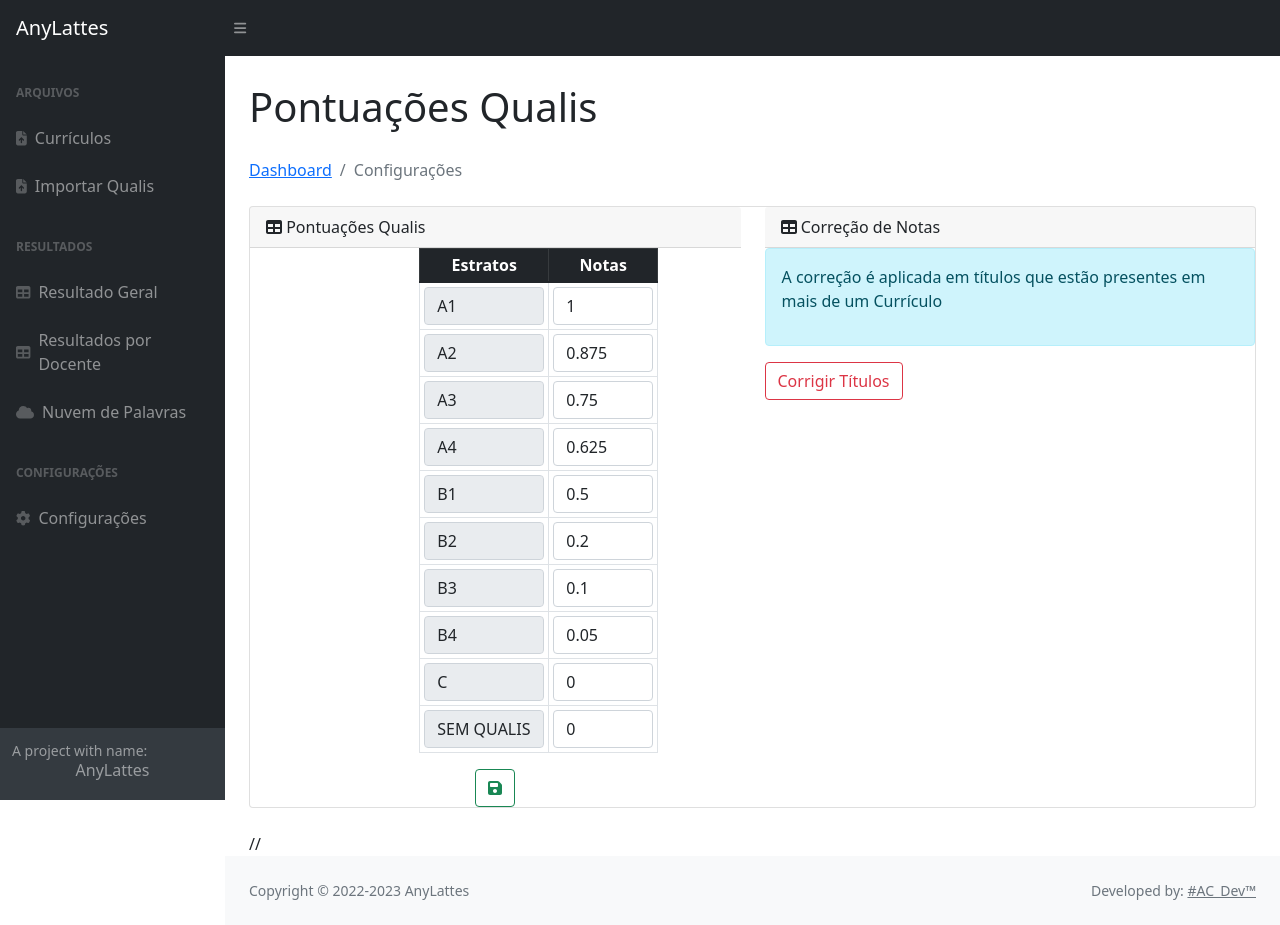
After one commit to alexcirilo/AnyLattes, a Flask app: page /configuracoes in a window 1280 px wide. The commit adds this page. Run offline with Flask 2, Linux system fonts and the light colour scheme; some libraries are stand-ins or nearby versions.

Commit message:
inclusão tabela pontuacoes qualis e opcao dividir qualis com titulos p/ mais de 1 curriculo

```diff
--- a/app.py
+++ b/app.py
@@ -249,20 +249,30 @@ def listar():
     totalNotas = soma_nota()
     return render_template("resultados_por_docente.html", listar = listar, totalNotas = totalNotas, contadorEstratos = contadorEstratos)
 
-@app.route('/corrige_notas')
+@app.route('/corrige_notas', methods=['POST','GET'])
 def corrige_notas():
     titulosRepetidos = titulos_qualis()
+
     for tits in titulosRepetidos:
         for t in tits:
-            rep = qualis_repetidos(titulo=t)
-            for r in rep:
+            rep = titulo_repetido(t)
+            if rep == 0:
+                continue
+            else:
+                for r in rep:
+                    estrato = r[2]
+                    nota_temp = busca_pontuacao_estrato(estrato)
+                    nota = nota_temp[0]
+                    update_notas(nota,r[0])
+            reps = qualis_repetidos(titulo=t)
+            for r in reps:
                 print(r)
                 if r[0] == t:
                     media = float(r[1]) / float(r[3])
                     update_qualis_repetido(titulo=r[0],valor=str(media))
                     # showinfo(title="VALIDADO",message="Corrigido com Sucesso!")
                     break
-    return redirect('/listar')
+    return redirect('/configuracoes')
 
 @app.route('/contadores',methods=["POST","GET"])
 def contadores():
@@ -370,6 +380,63 @@ def atualiza():
         flash("Atualizado com Sucesso! ")
     return resultado_total()
 
+@app.route('/atualiza_docente',methods=['POST'])
+def atualiza_docente():
+    if request.method=="POST":
+        id = request.form['id']
+        docente = request.form['hidden_nome_docente']
+        # titulo = request.form['titulo']
+        nome_evento = request.form['nome_evento']
+        doi = request.form['doi']
+        sigla = request.form['sigla']
+        estratos = request.form['estratos']
+        estratos = estratos.upper()
+
+        nota_temp = busca_pontuacao_estrato(estratos)
+        nota = nota_temp[0]
+
+        # if (estratos == 'A1'):
+        #     nota = str(models.BaseDeCorrecoes.A1p)
+        # elif (estratos == 'A2'):
+        #     nota = str(models.BaseDeCorrecoes.A2p)
+        # elif (estratos == 'A3'):
+        #     nota = str(models.BaseDeCorrecoes.A3p)
+        # elif (estratos == 'A4'):
+        #     nota = str(models.BaseDeCorrecoes.A4p)
+        # elif (estratos == 'B1'):
+        #     nota = str(models.BaseDeCorrecoes.B1p)
+        # elif (estratos == 'B2'):
+        #     nota = str(models.BaseDeCorrecoes.B2p)
+        # elif (estratos == 'B3'):
+        #     nota = str(models.BaseDeCorrecoes.B3p)
+        # elif (estratos == 'B4'):
+        #     nota = str(models.BaseDeCorrecoes.B4p)
+        # elif (estratos == 'C'):
+        #     nota = str(models.BaseDeCorrecoes.Cp)
+        # elif (estratos == 'SEM QUALIS' or estratos == ' ' or estratos == '-' ):
+        #     nota = '0'
+
+        versao = lista_por_id(id)
+
+        atualizar(id, doi, sigla, nome_evento, estratos, nota, versao[11])
+
+        flash("Atualizado com Sucesso! ")
+    return resultado_docente(docente)
+
+@app.route('/resultado_docente',methods=['POST'])
+def resultado_docente(docente):
+
+    return resultado_editado(docente)
+
+def resultado_editado(docente):
+
+    listar = lista()
+    #prof = busca_prof()
+    totalNotas = soma_nota()
+    contadorEstratos = contador_estratos()
+    return render_template("resultados_por_docente.html", docente=docente, listar = listar, totalNotas = totalNotas, contadorEstratos = contadorEstratos)
+
+
 @app.route("/deletarDocente/<docente>",methods=['POST'])
 def deletarDocente(docente):
     deletar_docente(docente)
@@ -397,6 +464,25 @@ def nuvem_docente():
     nuvem_por_docente(docente)
     return render_template('nuvem.html')
 
+@app.route("/configuracoes")
+def configuracoes():
+    valor = lista_pontuacoes()
+    return render_template('notas.html',valor=valor)
+
+@app.route("/tabela_qualis",methods=['POST'])
+def tabela_qualis():
+    nota = request.form.getlist('nota')
+    estrato = request.form.getlist('estrato')
+    dados = {}
+    dados = zip(estrato,nota)
+    print(dados)
+
+    for dado in dados:
+        update_pontuacoes(dado[0],dado[1])
+    flash("Tabela atualizada com sucesso!")
+    return configuracoes()
+
+
 if __name__ == "__main__":
     database.tabela_resultados()
-    app.run(host='0.0.0.0')
+    app.run(host='0.0.0.0', debug=True)
--- a/arq.json
+++ b/arq.json
@@ -1,7 +1,7 @@
 [
     {
-        "Ano": "2022",
-        "Estratos": "B3",
+        "Ano": "2023",
+        "Estratos": "B4",
         "Quantidade": 1
     }
 ]
--- a/media_docentes.json
+++ b/media_docentes.json
@@ -41,7 +41,7 @@
     },
     {
         "Docente": "VICTOR DIAS LEITE",
-        "M\u00e9dia": 0.0,
+        "M\u00e9dia": 0.05,
         "Mediana": 0.75
     }
 ]
--- a/models/connection.py
+++ b/models/connection.py
@@ -26,6 +26,12 @@ def tabela_resultados():
                 estratos text,
                 notas text,
                 versao INTEGER DEFAULT 0 NOT NULL
+                );
+
+                CREATE TABLE IF NOT EXISTS pontuacoes(
+                    id INTEGER NOT NULL primary key autoincrement,
+                    estrato text not null,
+                    nota text
                 );
     """
 
--- a/models/consulta.py
+++ b/models/consulta.py
@@ -237,3 +237,27 @@ def update_notas(nota, titulo):
     cursor = db.cursor()
     cursor.execute(sql)
     db.commit()
+
+def lista_pontuacoes():
+    sql = "select * from pontuacoes"
+    cursor = db.cursor()
+    cursor.execute(sql)
+    resultado = cursor.fetchall()
+    return resultado
+
+def busca_pontuacao_estrato(estrato):
+    if estrato == '-':
+        estrato = 'SEM QUALIS'
+    sql = "select nota from pontuacoes where estrato = '"+estrato+"'"
+    cursor = db.cursor()
+    cursor.execute(sql)
+    resultado = cursor.fetchone()
+    return resultado
+
+
+
+def update_pontuacoes(estrato, nota):
+    sql = ("update pontuacoes set nota = '"+nota+"' where estrato = '"+estrato+"';")
+    cursor = db.cursor()
+    cursor.execute(sql)
+    db.commit()
--- a/static/js/scripts.js
+++ b/static/js/scripts.js
@@ -25,7 +25,7 @@ window.addEventListener('DOMContentLoaded', event => {
 // Popup alerta de sucesso ou falha, limitado a alguns segundos.
 $(document).ready(function(){
     setTimeout(function() {
-	$(".alert").fadeOut("slow", function(){
+	$("#alert").fadeOut("slow", function(){
 		$(this).alert('close');
 	});
     }, 500);
--- a/templates/base.html
+++ b/templates/base.html
@@ -61,9 +61,11 @@
                             <div class="sb-nav-link-icon"><i class="fas fa-cloud"></i></div>
                             Nuvem de Palavras
                         </a>
-
-
-
+                        <div class="sb-sidenav-menu-heading">Configurações</div>
+                        <a class="nav-link" href="{{url_for('configuracoes')}}">
+                            <div class="sb-nav-link-icon"><i class="fas fa-gear"></i></div>
+                            Configurações
+                        </a>
                     </div>
                 </div>
                 <div class="sb-sidenav-footer">
@@ -80,11 +82,15 @@
                                 <span class="visually-hidden">Loading...</span>
                             </div>
                         </div>
-                        {% block content %} {% endblock %}
+                        <div class="container" style="text-align: center;">
+                            {% for messages in get_flashed_messages() %}
+                                <div id="alert" class="alert alert-primary alert-dismissible fade show" role="alert">{{messages}}</div>
+                            {%endfor%}
+                        </div>
+                        {% block content %}
 
-                        {% for messages in get_flashed_messages() %}
-                            <div class="alert alert-primary alert-dismissible fade show" role="alert">{{messages}}</div>
-                        {%endfor%}
+                        {% endblock %}
+
                     </div>
             </main>
             <!-- Footer-->
--- a/templates/edita_publicacao_docente.html
+++ b/templates/edita_publicacao_docente.html
@@ -6,10 +6,11 @@
         <span class="visually-hidden">Loading...</span>
     </div>
 </div> -->
-<form action="{{ url_for('atualiza') }}" method="post" class="form-inline">
+<form action="{{ url_for('atualiza_docente') }}" method="post" class="form-inline">
     <div class="row">
         <div class="col-md-9">
             <input type="hidden" name="id" value="{{mostra[0]}}">
+            <input type="hidden" name="hidden_nome_docente" value="{{mostra[1]}}">
 
             <div class="form-group">
                 <label for="nome_docente" class="form-label">Nome: </label>
--- a/templates/loading.html
+++ b/templates/loading.html
@@ -22,6 +22,11 @@
                 console.log(inicio);
                 console.log(fim);
                 window.location.replace('/resultado_total');
+            },
+            error: function(){
+                window.location.replace('/');
+                //document.getElementById("alert").innerHTML = "<div id='alert' class='alert alert-danger alert-dismissible fade show' role='alert'>!</div>";
+                alert('Falha ao importar currículo(s)!')
             }
         });
     }
--- /dev/null
+++ b/templates/notas.html
@@ -0,0 +1,78 @@
+{% extends 'base.html'%}
+<h1>{%block title%}Configurações{%endblock%}</h1>
+{%block content%}
+
+<h1>Pontuações Qualis</h1>
+<div class="col-md-8">
+    <ol class="breadcrumb mb-4">
+        <li class="breadcrumb-item"><a href="{{url_for('index')}}">Dashboard</a></li>
+        <li class="breadcrumb-item active">Configurações</li>
+    </ol>
+</div>
+<div class="card mb-4">
+    <div class="row">
+        <div class="col-6">
+            <div class="card-header" id="card-header">
+                <i class="fas fa-table"></i>
+                Pontuações Qualis
+            </div>
+            <form action="{{url_for('tabela_qualis')}}" method="post">
+                <div class="container" style="text-align: center; width: 200px" valign="left">
+                    <table id="valores_qualis" class="table table-bordered table-sm ">
+                        <thead class="table-dark">
+                            <tr>
+                                <th>Estratos</th>
+                                <th>Notas</th>
+                            </tr>
+                        </thead>
+                        <tbody>
+                            {%for val in valor%}
+                            <tr>
+                                <td><input class="form-control" value="{{val[1]}}" style="width: 120px;" disabled><input type="hidden" name="estrato" value="{{val[1]}}"></td>
+                                <td><input class="form-control" type="text" name="nota" id="nota" style="width: 100px;" id="{{val[2]}}"
+                                        value="{{val[2]}}"></td>
+                            </tr>
+                            {%endfor%}
+
+                        </tbody>
+                    </table>
+                    <button type="submit" class="btn btn-outline-success" name="enviar"><i class="fas fa-floppy-disk"></i></button>
+                </div>
+            </form>
+        </div>
+        <div class="col-6">
+            <div class="card-header" id="card-header">
+                <i class="fas fa-table"></i>
+                Correção de Notas
+            </div>
+            <form action="{{url_for('corrige_notas')}}" method="post">
+                <div class="alert alert-info fade-show-out" role="alert">
+                    <p>A correção é aplicada em títulos que estão presentes em mais de um Currículo</p>
+                </div>
+                <div class="form-group">
+                    <button type="submit" class="btn btn-outline-danger" name="corrigir" onclick="confirm('Deseja Aplicar a Correção de Notas? ')" >Corrigir Títulos</button>
+                </div>
+            </form>
+        </div>
+    </div>
+</div>
+//<script>
+//    function corrigirTitulos(query = ''){
+//        var resp = confirm('Deseja Aplicar a Correção de Notas?')
+//        if(resp == true){
+//            $.ajax({
+//                url: "/corrige_notas",
+//                method: "GET",
+//
+//                success: function(response){
+//                    window.location.reload('/configuracoes')
+//                }
+//                });
+//
+//        }
+//    }
+//
+//
+//</script>
+
+{%endblock%}
```
Also changed, not shown: models/import_projetos.py (+75 -69 lines), templates/resultados_por_docente.html (+69 -9 lines), todos.json (+1 -6 lines), anylattes.db, static/images/nuvem_docente/VICTOR DIAS LEITE.png (added).
